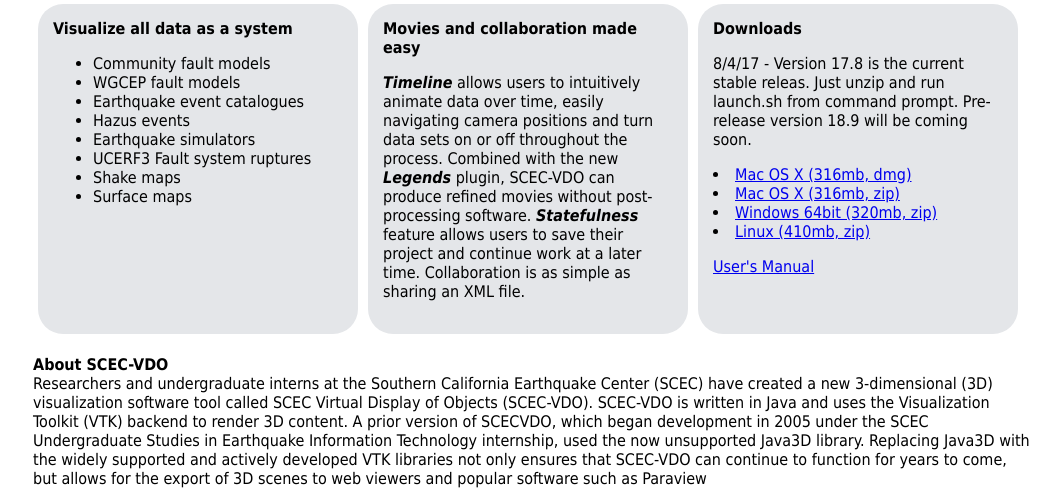
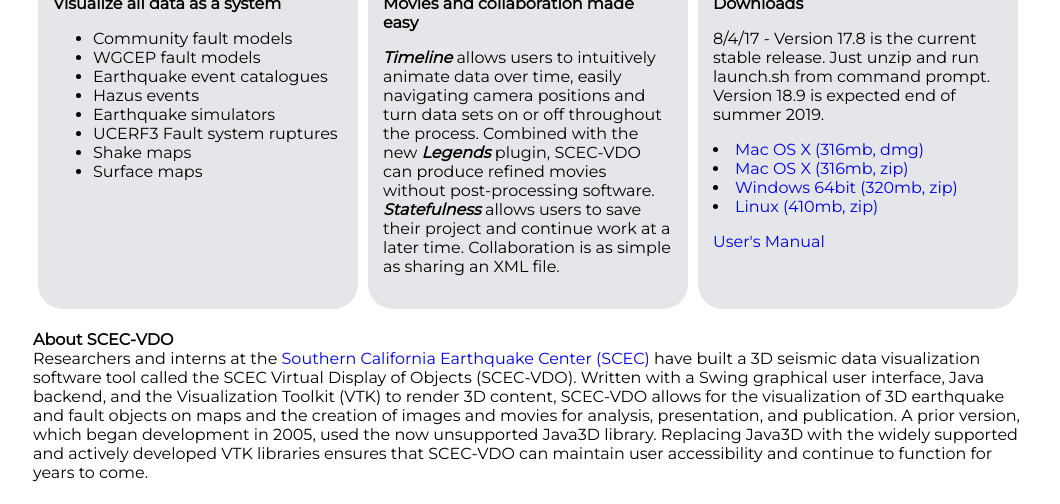
Before and after one commit to gina-yang/scecvdo-man, a PHP site: page / in a window 1280 px wide. Shown: the part 809-1313 px from the top of the page, without its empty margins (107-1167 px from the left). After the commit the page ends 1291 px from the top, so only its background shows below. Run offline with PHP 8.4, Linux system fonts and the light colour scheme.

Commit message:
forgot to copy to php

```diff
--- a/index.php
+++ b/index.php
@@ -3,6 +3,15 @@
 <meta name="viewport"
 	content="width=device-width,height=device-height,initial-scale=1.0" />
 <style>
+@import "https://fonts.googleapis.com/css?family=Montserrat&display=swap";
+body {
+	font-family: 'Montserrat', sans-serif;
+}
+
+a:link {
+  text-decoration: none;
+}
+
 /* Smartphones (portrait and landscape) ----------- */
 @media only screen and (min-device-width : 320px) and (max-device-width
 	: 480px) { /* Styles */
@@ -24,7 +33,6 @@
 		height: 300px;
 		float: left;
 		display: inline-block;
-		font-family: tahoma;
 		vertical-align: top;
 	}
 }
@@ -56,7 +64,6 @@
 		height: 300px;
 		float: left;
 		display: inline-block;
-		font-family: tahoma;
 		vertical-align: top;
 	}
 }
@@ -70,23 +77,20 @@
 	screen and (min-device-pixel-ratio : 1.5) { /* Styles */
 }
 </style>
-<title>SCEC-VDO vtk</title>
+<title>SCEC-VDO</title>
+<link rel="icon" type="image/png" href="manual/images/vdologo.png">
 </head>
 
-<body border='0'>
-	<div style='width: 100%; height: 50px; background: #666;'
-		align='center'>
-		<div style='max-width: 1000px; height: 50px;' align='left'>
-			<img width='90px' height='50px' style='vertical-align: text-top;'
-				src='http://www.scec.org/themes/scec/logo.png'> <span
-				style='color: #FFF; font-style: italic;'>Southern California
-				Earthquake Center</span>
+<body>
+	<div style='width: 100%; height: 55px; background: #686868;' align='center'>
+		<div style='max-width: 1000px; height: 50px; vertical-align: middle;' align='center'>
+			<img width='90px' height='50px' src="http://www.scec.org/themes/scec/logo.png"/>
 		</div>
 	</div>
 
 	<div style='width: 100%;' align='center'>
 		<div style='max-width: 1000px; height: 50px;' align='left'>
-			<img style='width: 100%; height: auto;' src='images/front.png'>
+			<img style='width: 100%; height: auto;' src='manual/images/scecvdofront.png'>
 
 			<div class='rcorners'>
 				<strong>Visualize all data as a system</strong> <br>
@@ -117,19 +121,17 @@
 					over time, easily navigating camera positions and turn data sets on
 					or off throughout the process. Combined with the new <b><i>Legends</i></b>
 					plugin, SCEC-VDO can produce refined movies without post-processing
-					software. <b><i>Statefulness</i></b> feature allows users to save
+					software. <b><i>Statefulness</i></b> allows users to save
 					their project and continue work at a later time. Collaboration is
 					as simple as sharing an XML file.
 
 			</div>
 			<div class='rcorners'>
 				<strong>Downloads</strong>
-				<p>8/4/17 - Version 17.8 is the current stable releas. Just unzip
-					and run launch.sh from command prompt. Pre-release version 18.9
-					will be coming soon.</p>
+				<p>8/4/17 - Version 17.8 is the current stable release. Just unzip
+					and run launch.sh from command prompt. </br>
+					Version 18.9 is expected end of summer 2019.</p>
 				<p>
-
-
 				<li><a href='downloads/scecvdo_17.8_macosx_64bit.dmg'>Mac OS X
 						(316mb, dmg)</a></li>
 				<li><a href='downloads/scecvdo_17.8_macosx_64bit.zip'>Mac OS X
@@ -143,20 +145,16 @@
 					<a href='WebContent/manual/UserGuide.html'>User's Manual</a>
 				</P>
 			</div>
-			<div style='font-family: tahoma; display: inline-block;'>
+			<div style='display: inline-block;'>
 				<p>
-					<strong>About SCEC-VDO</strong><br> Researchers and undergraduate
-					interns at the Southern California Earthquake Center (SCEC) have
-					created a new 3-dimensional (3D) visualization software tool called
-					SCEC Virtual Display of Objects (SCEC-VDO). SCEC-VDO is written in
-					Java and uses the Visualization Toolkit (VTK) backend to render 3D
-					content. A prior version of SCECVDO, which began development in
-					2005 under the SCEC Undergraduate Studies in Earthquake Information
-					Technology internship, used the now unsupported Java3D library.
-					Replacing Java3D with the widely supported and actively developed
-					VTK libraries not only ensures that SCEC-VDO can continue to
-					function for years to come, but allows for the export of 3D scenes
-					to web viewers and popular software such as Paraview
+					<strong>About SCEC-VDO</strong><br> Researchers and interns at the <a href="http://www.scec.org">Southern California Earthquake Center (SCEC)</a>
+				have built a 3D seismic data visualization software tool called the SCEC Virtual Display of Objects
+				(SCEC-VDO). Written with a Swing graphical user interface, Java backend, and the Visualization Toolkit
+				(VTK) to render 3D content, SCEC-VDO allows for the visualization of 3D earthquake and fault objects on
+				maps and the creation of images and movies for analysis, presentation, and publication. A
+				prior version, which began development in 2005, used the now unsupported Java3D library. Replacing Java3D
+				with the widely supported and actively developed VTK libraries ensures that SCEC-VDO can maintain user
+				accessibility and continue to function for years to come.
 				</p>
 			</div>
 
```
